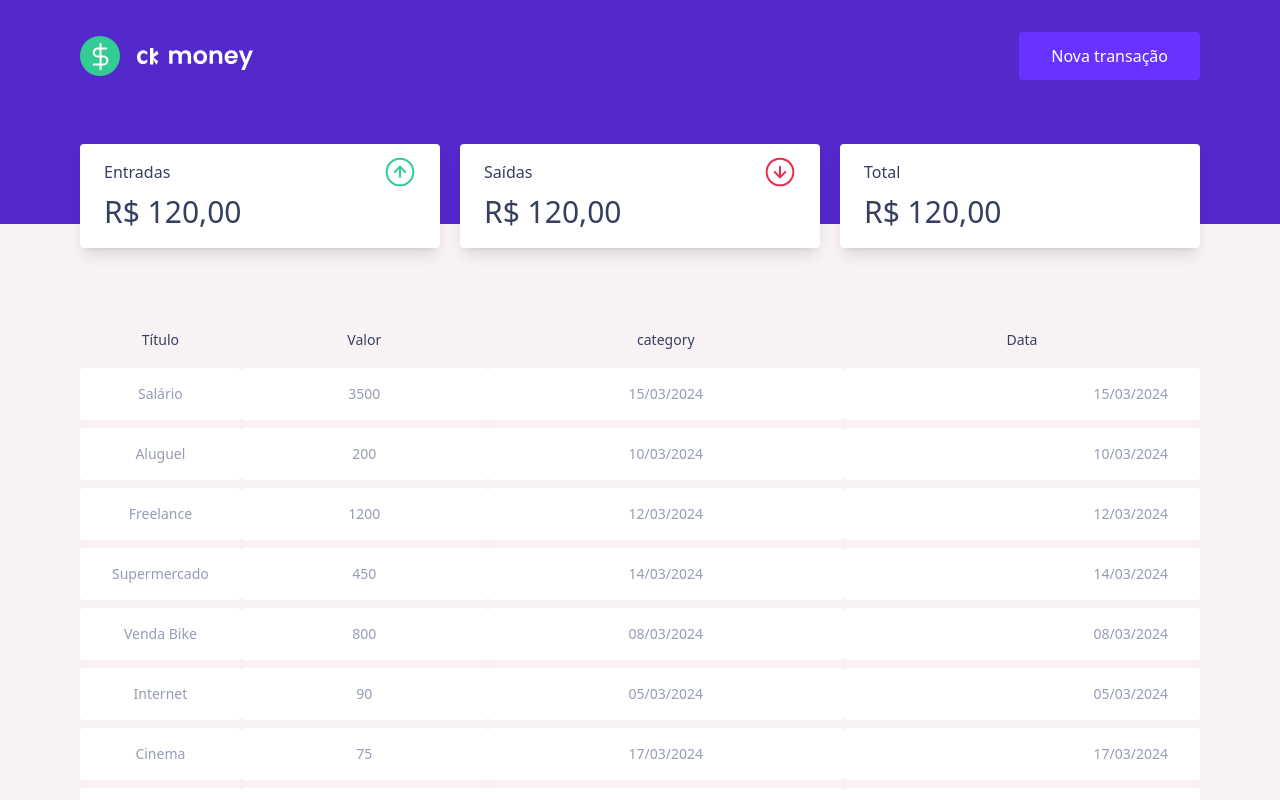
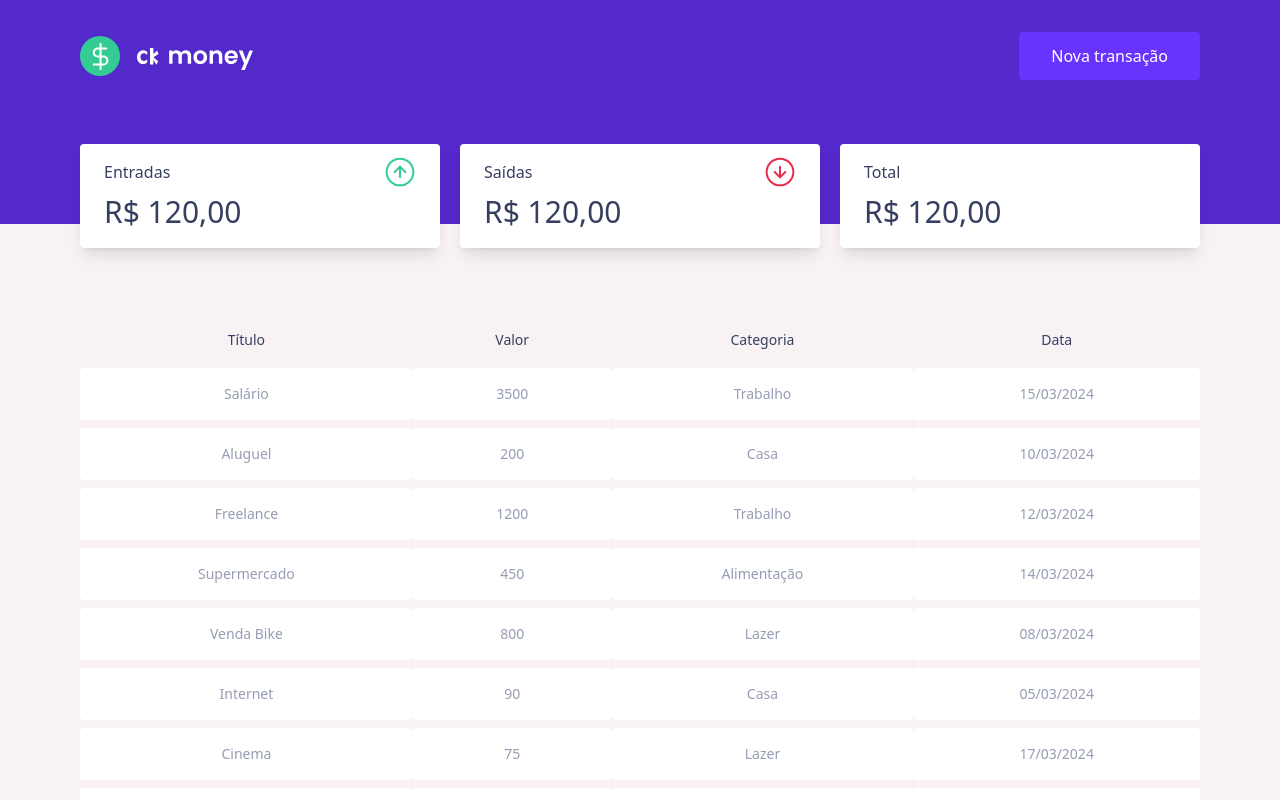
Before and after one commit to LuanCKRG/ckmoney, a React (Vite) app: page / in a window 1280 px wide. Shown: the top 800 px of the page. Built offline with nearby package versions, Linux system fonts and the light colour scheme.

Commit message:
feat(app): integrate TransactionsTable component and remove inline transaction data

```diff
--- a/src/app.tsx
+++ b/src/app.tsx
@@ -1,19 +1,9 @@
 import { Header } from "@/components/header"
+import { TransactionsTable } from "@/components/transactions-table"
 
 import incomeImg from "@/assets/income.svg"
 import outcomeImg from "@/assets/outcome.svg"
 import totalImg from "@/assets/total.svg"
-
-import { Table, TableBody, TableCell, TableHead, TableHeader, TableRow } from "@/components/ui/table"
-
-interface TransactionProps {
-	id: number
-	value: number
-	title: string
-	type: "income" | "outcome"
-	date: string // No formato DD/MM/YYYY
-	category: string
-}
 
 export const App = () => {
 	const cards = [
@@ -28,89 +18,6 @@ export const App = () => {
 		{
 			title: "Total",
 			image: totalImg
-		}
-	]
-
-	const transactions: TransactionProps[] = [
-		{
-			id: 1,
-			value: 3500,
-			title: "Salário",
-			type: "income",
-			date: "15/03/2024",
-			category: "Trabalho"
-		},
-		{
-			id: 2,
-			value: 200,
-			title: "Aluguel",
-			type: "outcome",
-			date: "10/03/2024",
-			category: "Casa"
-		},
-		{
-			id: 3,
-			value: 1200,
-			title: "Freelance",
-			type: "income",
-			date: "12/03/2024",
-			category: "Trabalho"
-		},
-		{
-			id: 4,
-			value: 450,
-			title: "Supermercado",
-			type: "outcome",
-			date: "14/03/2024",
-			category: "Alimentação"
-		},
-		{
-			id: 5,
-			value: 800,
-			title: "Venda Bike",
-			type: "income",
-			date: "08/03/2024",
-			category: "Lazer"
-		},
-		{
-			id: 6,
-			value: 90,
-			title: "Internet",
-			type: "outcome",
-			date: "05/03/2024",
-			category: "Casa"
-		},
-		{
-			id: 7,
-			value: 75,
-			title: "Cinema",
-			type: "outcome",
-			date: "17/03/2024",
-			category: "Lazer"
-		},
-		{
-			id: 8,
-			value: 35,
-			title: "Uber",
-			type: "outcome",
-			date: "13/03/2024",
-			category: "Transporte"
-		},
-		{
-			id: 9,
-			value: 300,
-			title: "Curso Online",
-			type: "outcome",
-			date: "01/03/2024",
-			category: "Educação"
-		},
-		{
-			id: 10,
-			value: 15,
-			title: "Cafeteria",
-			type: "outcome",
-			date: "19/03/2024",
-			category: "Alimentação"
 		}
 	]
 
@@ -138,27 +45,7 @@ export const App = () => {
 					))}
 				</div>
 
-				<Table className="mt-16">
-					<TableHeader>
-						<TableRow>
-							<TableHead className="w-[100px]">Título</TableHead>
-							<TableHead>Valor</TableHead>
-							<TableHead>category</TableHead>
-							<TableHead>Data</TableHead>
-						</TableRow>
-					</TableHeader>
-
-					<TableBody>
-						{transactions.map((transaction) => (
-							<TableRow key={transaction.id}>
-								<TableCell className="font-medium">{transaction.title}</TableCell>
-								<TableCell>{transaction.value}</TableCell>
-								<TableCell>{transaction.date}</TableCell>
-								<TableCell className="text-right">{transaction.date}</TableCell>
-							</TableRow>
-						))}
-					</TableBody>
-				</Table>
+				<TransactionsTable className="mt-16" />
 			</div>
 		</>
 	)
```
